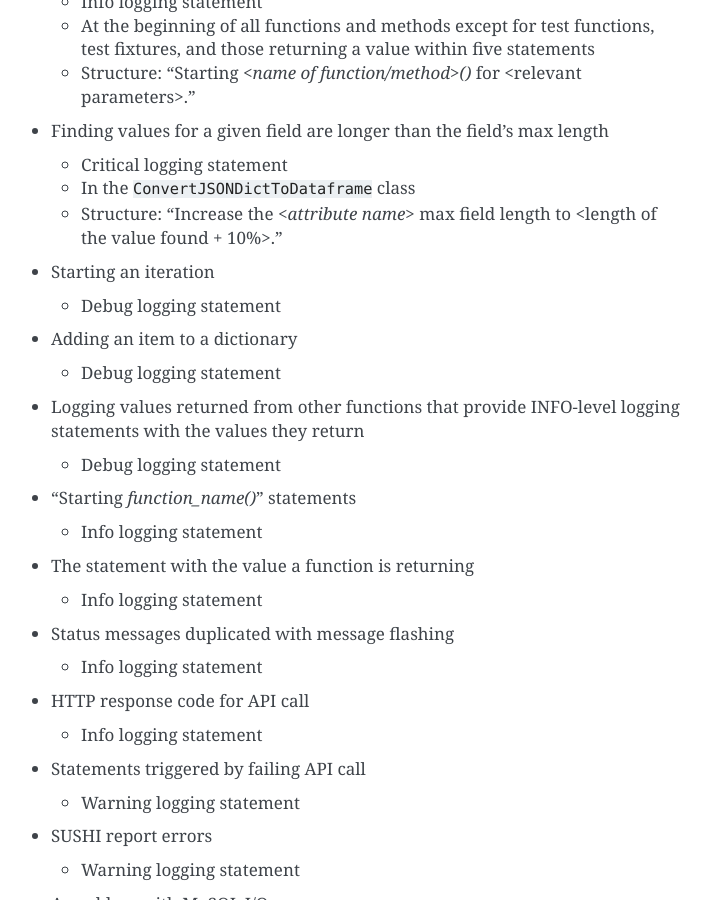
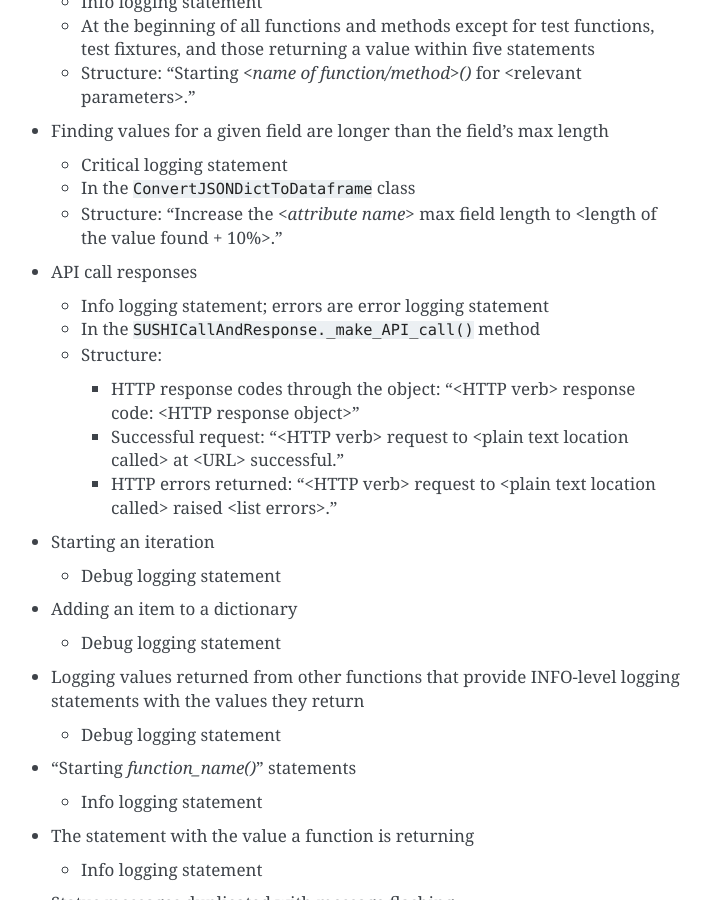
Before and after one commit to ereiskind/nolcat, a Sphinx documentation site: the page built from docs/source/code_style_guide.rst, in a window 1280 px wide and 900 px high, scrolled down 436 px. Shown: the whole window, without its empty margins (399-1110 px from the left). Built offline with Sphinx 7.4.7, drawn with Linux system fonts in a browser that asks for light colours.

Commit message:
Update API call response statements

```diff
--- a/docs/source/code_style_guide.rst
+++ b/docs/source/code_style_guide.rst
@@ -22,6 +22,16 @@ Each set of circumstances needing a logging statement or a log-like output state
   * In the ``ConvertJSONDictToDataframe`` class
   * Structure: "Increase the `<attribute name>` max field length to <length of the value found + 10%>."
 
+* API call responses
+
+  * Info logging statement; errors are error logging statement
+  * In the ``SUSHICallAndResponse._make_API_call()`` method
+  * Structure:
+
+    * HTTP response codes through the object: "<HTTP verb> response code: <HTTP response object>"
+    * Successful request: "<HTTP verb> request to <plain text location called> at <URL> successful."
+    * HTTP errors returned: "<HTTP verb> request to <plain text location called> raised <list errors>."
+
 * Starting an iteration
 
   * Debug logging statement
@@ -43,10 +53,6 @@ Each set of circumstances needing a logging statement or a log-like output state
   * Info logging statement
 
 * Status messages duplicated with message flashing
-
-  * Info logging statement
-
-* HTTP response code for API call
 
   * Info logging statement
 
```
Also changed, not shown: 1 other file.
